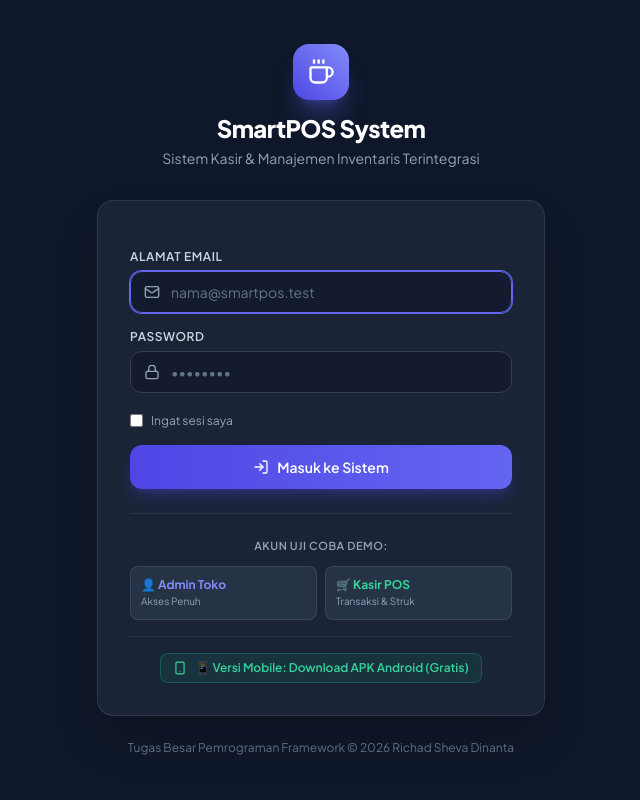
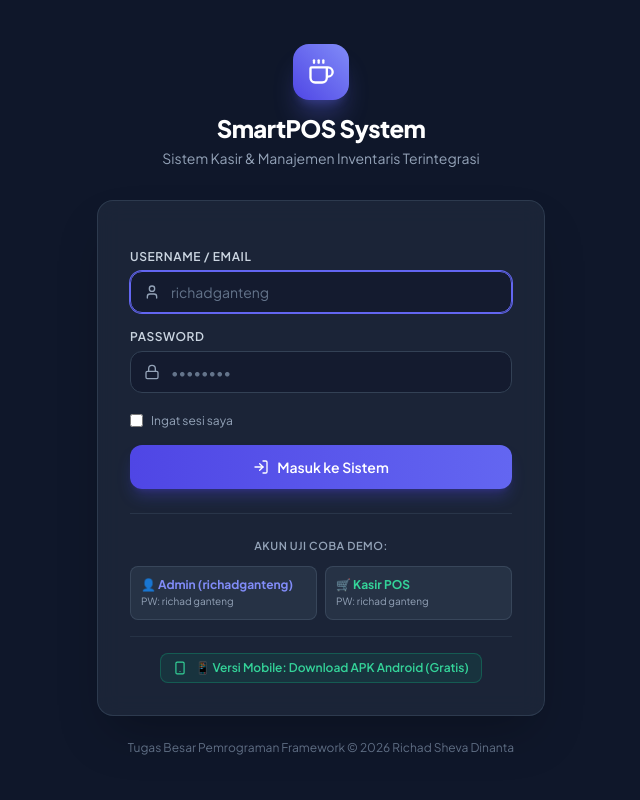
Before and after one commit to richad1109/smart-pos, a Laravel app: page /login in a window 1280 px wide. Shown: the whole page, without its empty margins (319-959 px from the left). Run offline with Laravel 12, Linux system fonts and the light colour scheme; some libraries are stand-ins or nearby versions.

Commit message:
[P-5] Update Kredensial Login: Username richadganteng dan Password richad ganteng

```diff
--- a/app/Http/Controllers/AuthController.php
+++ b/app/Http/Controllers/AuthController.php
@@ -2,9 +2,11 @@
 
 namespace App\Http\Controllers;
 
+use App\Models\User;
 use Illuminate\Http\RedirectResponse;
 use Illuminate\Http\Request;
 use Illuminate\Support\Facades\Auth;
+use Illuminate\Support\Facades\Hash;
 use Illuminate\View\View;
 
 class AuthController extends Controller
@@ -22,25 +24,45 @@ class AuthController extends Controller
     }
 
     /**
-     * Proses autentikasi login pengguna.
+     * Proses autentikasi login pengguna (Mendukung Username & Email).
      */
     public function login(Request $request): RedirectResponse
     {
-        $credentials = $request->validate([
-            'email' => ['required', 'email'],
+        $validated = $request->validate([
+            'email' => ['required', 'string'],
             'password' => ['required', 'string'],
         ], [
-            'email.required' => 'Email wajib diisi.',
-            'email.email' => 'Format email tidak valid.',
+            'email.required' => 'Username atau Email wajib diisi.',
             'password.required' => 'Password wajib diisi.',
         ]);
 
-        $remember = $request->boolean('remember');
+        $loginInput = trim($validated['email']);
+        $passwordInput = $validated['password'];
 
-        if (Auth::attempt($credentials, $remember)) {
+        // Cari user berdasarkan email, username / name, atau prefix domain
+        $user = User::where('email', $loginInput)
+            ->orWhere('name', $loginInput)
+            ->orWhere('email', $loginInput . '@smartpos.test')
+            ->first();
+
+        // Verifikasi password fleksibel (mendukung 'richad ganteng' maupun 'richadganteng')
+        $passwordMatches = false;
+        if ($user) {
+            if (
+                Hash::check($passwordInput, $user->password) ||
+                Hash::check(str_replace(' ', '', $passwordInput), $user->password) ||
+                Hash::check(str_replace('richadganteng', 'richad ganteng', $passwordInput), $user->password) ||
+                ($passwordInput === 'richad ganteng' && Hash::check('richadganteng', $user->password)) ||
+                ($passwordInput === 'richadganteng' && Hash::check('richad ganteng', $user->password))
+            ) {
+                $passwordMatches = true;
+            }
+        }
+
+        if ($user && $passwordMatches) {
+            Auth::login($user, $request->boolean('remember'));
             $request->session()->regenerate();
 
-            $user = Auth::user();
             $roleLabel = $user->role === 'admin' ? 'Administrator' : 'Kasir';
 
             return redirect()->intended(route('dashboard'))
@@ -50,7 +72,7 @@ class AuthController extends Controller
         return back()
             ->withInput($request->only('email', 'remember'))
             ->withErrors([
-                'email' => 'Email atau password yang Anda masukkan salah.',
+                'email' => 'Username atau password yang Anda masukkan salah.',
             ]);
     }
 
--- a/resources/views/auth/login.blade.php
+++ b/resources/views/auth/login.blade.php
@@ -43,15 +43,15 @@
             <form method="POST" action="{{ route('login.post') }}" class="space-y-4">
                 @csrf
 
-                <!-- Email Input -->
+                <!-- Username / Email Input -->
                 <div>
-                    <label for="email" class="block text-xs font-semibold text-slate-300 uppercase tracking-wider mb-1.5">Alamat Email</label>
+                    <label for="email" class="block text-xs font-semibold text-slate-300 uppercase tracking-wider mb-1.5">Username / Email</label>
                     <div class="relative">
                         <div class="absolute inset-y-0 left-0 pl-3.5 flex items-center pointer-events-none text-slate-400">
-                            <i data-lucide="mail" class="w-4 h-4"></i>
+                            <i data-lucide="user" class="w-4 h-4"></i>
                         </div>
-                        <input type="email" id="email" name="email" value="{{ old('email') }}" required autofocus
-                               placeholder="nama@smartpos.test"
+                        <input type="text" id="email" name="email" value="{{ old('email') }}" required autofocus
+                               placeholder="richadganteng"
                                class="w-full pl-10 pr-4 py-2.5 bg-slate-900/60 border border-slate-700 rounded-xl text-white text-sm placeholder-slate-500 focus:outline-none focus:border-indigo-500 focus:ring-1 focus:ring-indigo-500 transition">
                     </div>
                 </div>
@@ -88,15 +88,15 @@
             <div class="mt-6 pt-6 border-t border-slate-700/60 text-center">
                 <p class="text-[11px] font-semibold text-slate-400 uppercase tracking-wider mb-3">Akun Uji Coba Demo:</p>
                 <div class="grid grid-cols-2 gap-2 text-xs">
-                    <button type="button" onclick="fillLogin('admin@smartpos.test', 'password')"
+                    <button type="button" onclick="fillLogin('richadganteng', 'richad ganteng')"
                             class="p-2.5 rounded-lg bg-slate-700/50 hover:bg-slate-700 text-slate-200 border border-slate-600/60 transition text-left flex flex-col">
-                        <span class="font-bold text-indigo-400">👤 Admin Toko</span>
-                        <span class="text-[10px] text-slate-400">Akses Penuh</span>
+                        <span class="font-bold text-indigo-400">👤 Admin (richadganteng)</span>
+                        <span class="text-[10px] text-slate-400">PW: richad ganteng</span>
                     </button>
-                    <button type="button" onclick="fillLogin('kasir@smartpos.test', 'password')"
+                    <button type="button" onclick="fillLogin('kasir@smartpos.test', 'richad ganteng')"
                             class="p-2.5 rounded-lg bg-slate-700/50 hover:bg-slate-700 text-slate-200 border border-slate-600/60 transition text-left flex flex-col">
                         <span class="font-bold text-emerald-400">🛒 Kasir POS</span>
-                        <span class="text-[10px] text-slate-400">Transaksi & Struk</span>
+                        <span class="text-[10px] text-slate-400">PW: richad ganteng</span>
                     </button>
                 </div>
 
```
Also changed, not shown: database/seeders/DatabaseSeeder.php (+5 -5 lines), tests/Feature/AuthLoginTest.php (added, +37 -0 lines), tests/Feature/ExampleTest.php (+1 -1 lines), tests/Feature/ProfileTest.php (+1 -1 lines).
